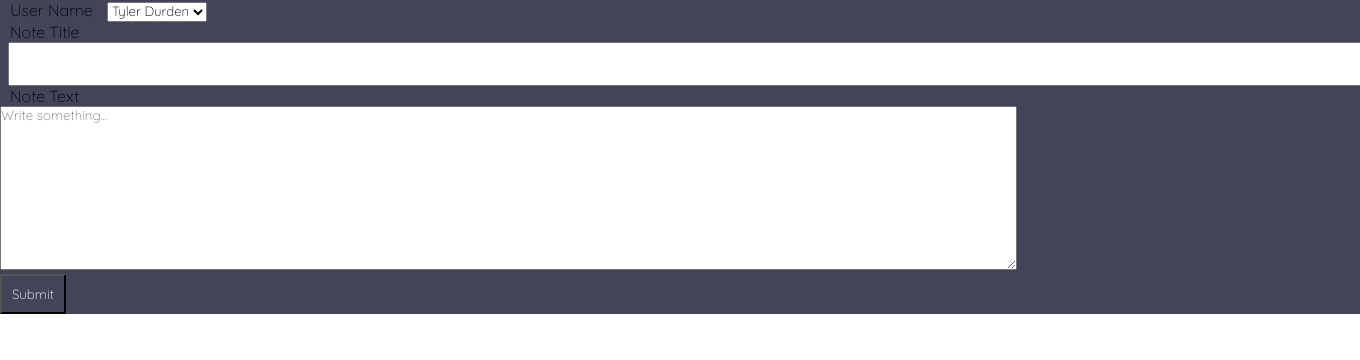
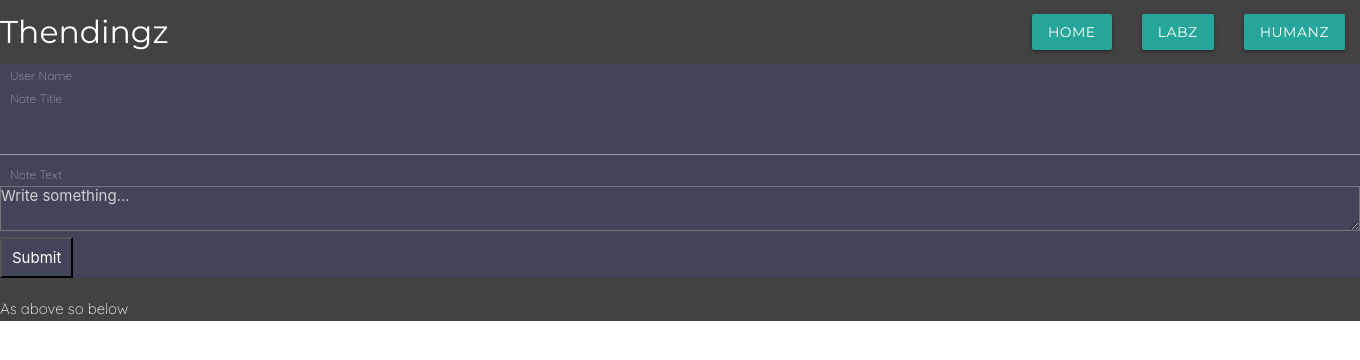
Before and after one commit to danielpy108/LearningDjango, a Django app: page /notes/add/ in a window 1360 px wide; the page is wider, and only the part inside the window is pictured. Shown: the top 360 px of that part. Run offline with Django 3.2, Linux system fonts and the light colour scheme; data comes from the database, SQL or seed files in the repository.

Commit message:
Ignore this shitty shit

```diff
--- a/note_takin/notes/templates/notes/base.html
+++ b/note_takin/notes/templates/notes/base.html
@@ -5,7 +5,10 @@
     <meta name="viewport" content="width=device-width, initial-scale=1.0">
     <!-- Google fonts -->
     <link href="https://fonts.googleapis.com/css2?family=Montserrat&family=Open+Sans&display=swap" rel="stylesheet">
+
     <link href="https://fonts.googleapis.com/css2?family=Montserrat&family=Open+Sans&family=Quicksand:wght@300&display=swap" rel="stylesheet">
+   <link rel="stylesheet" href="https://cdnjs.cloudflare.com/ajax/libs/materialize/1.0.0/css/materialize.min.css">
+    <link href="https://fonts.googleapis.com/icon?family=Material+Icons" rel="stylesheet">
     <!-- Static files (.css, .js) -->
     {% load static %}
     <link rel="stylesheet" type="text/css" href="{% static 'notes/style.css' %}">
@@ -13,7 +16,41 @@
     <title>Note App</title>
 </head>
 <body>
-    {% block content %}
-    {% endblock %}
+    <header>
+        <nav class="nav-extended" style="background-color:#424242;">
+            <div class="nav-wrapper">
+                <a class="brand-logo"> Thendingz </a>
+                <ul id="menu" class="right hide-on-med-and-down">
+                    <li><a class="btn" href="#"> Home </a></li>
+                    <li><a class="btn" href="#"> Labz </a></li>
+                    <li>
+                        <a class="dropdown-trigger btn" data-target="dropdownHumanz" href="#"> Humanz </a>
+                        <ul id="dropdownHumanz" class="dropdown-content">
+                            <li><a href="#!"> Login </a></li>
+                            <li><a href="#!"> Sign Up </a></li>
+                        </ul>
+                    </li>
+                </ul>
+            </div>
+        </nav>
+    </header>
+    <main>
+        {% block content %}
+        {% endblock %}
+    </main>
+
+    <footer class="page-footer" style="background-color: #424242">
+        <div class="footer-container">
+            As above so below
+        </div>
+    </footer>
+
+    <script type="text/javascript" src="https://code.jquery.com/jquery-3.5.0.min.js"></script>
+    <!-- Compiled and minified CSS -->
+    <link rel="stylesheet" href="https://cdnjs.cloudflare.com/ajax/libs/materialize/1.0.0/css/materialize.min.css">
+    <!-- Custom Javascript -->
+    <script type="text/javascript">
+        $('.dropdown-trigger').dropdown();
+    </script>
 </body>
 </html>
```
Also changed, not shown: README.md, 1 other file.
